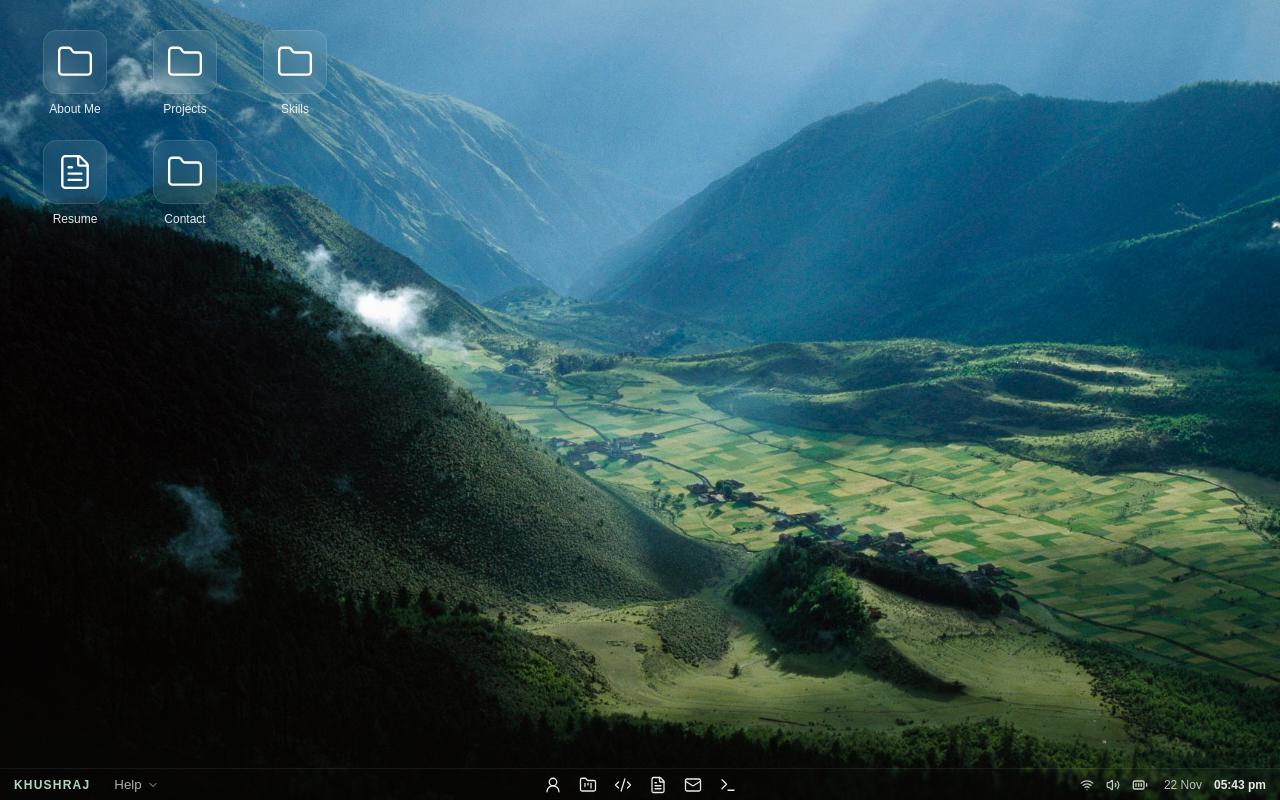
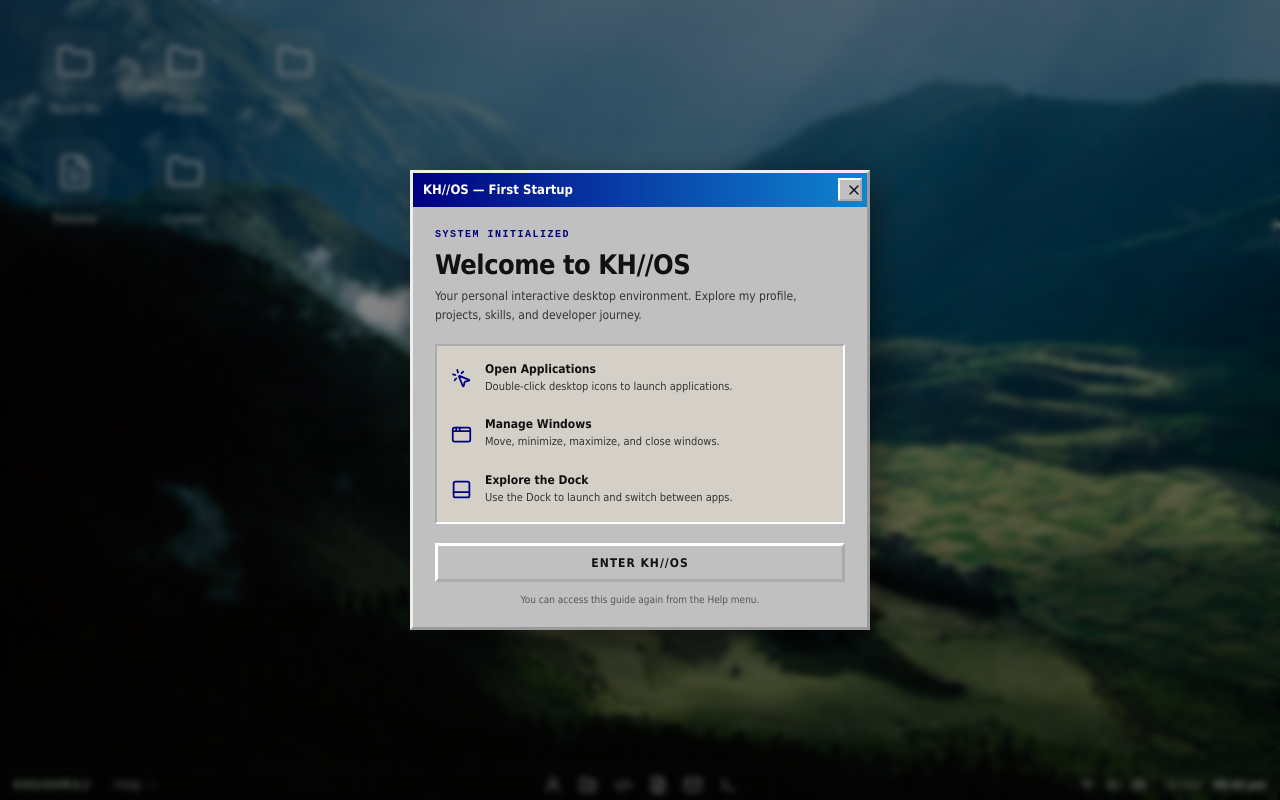
Before and after one commit to khushraj17/kh-os, a React (Vite) app: page / in a window 1280 px wide. Built offline with nearby package versions, Linux system fonts and the light colour scheme.

Commit message:
add guid window

```diff
--- a/src/App.tsx
+++ b/src/App.tsx
@@ -1,7 +1,38 @@
+
+import { useState } from "react";
 import Desktop from "./components/Desktop";
+import StartupGuide from "./components/StartupGuide/StartupGuide";
 import "./App.css";
+
 function App() {
-  return <Desktop />;
+  const [hasEntered, setHasEntered] = useState(
+    () => localStorage.getItem("khos-onboarding-complete") === "true"
+  );
+
+  const [isSmallScreen] = useState(
+    () => window.matchMedia("(max-width: 768px)").matches
+  );
+
+  const handleEnter = () => {
+    localStorage.setItem("khos-onboarding-complete", "true");
+    setHasEntered(true);
+  };
+  const openWelcomeGuide = () => {
+    setHasEntered(false);
+  };
+
+  return (
+    <>
+      <Desktop onOpenWelcomeGuide={openWelcomeGuide}/>
+
+      {!hasEntered && (
+        <StartupGuide
+          onEnter={handleEnter}
+          isSmallScreen={isSmallScreen}
+        />
+      )}
+    </>
+  );
 }
 
 export default App;
```
